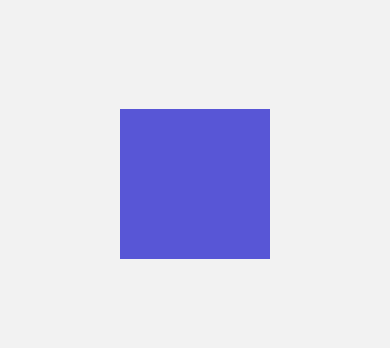
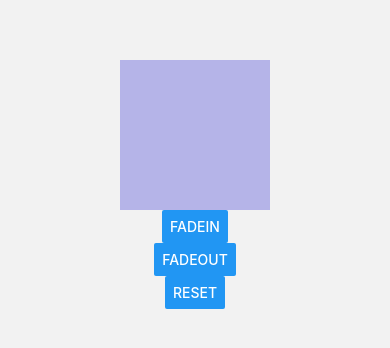
Before and after one commit to Zcehtro/RNComponents, a React Native app: screen /Animation101Screen in a window 390 px wide. Shown: the part 238-586 px from the top of the page. Built offline with nearby package versions, Linux system fonts and the light colour scheme.

Commit message:
added fade animation

```diff
--- a/src/screens/Animation101Screen.tsx
+++ b/src/screens/Animation101Screen.tsx
@@ -1,9 +1,40 @@
-import { StyleSheet, View } from "react-native";
+import { useRef } from "react";
+import { StyleSheet, View, Animated, Button } from "react-native";
 
 export const Animation101Screen = () => {
+  const opacity = useRef(new Animated.Value(0.4)).current;
+
+  const fadeIn = () => {
+    Animated.timing(opacity, {
+      toValue: 1,
+      duration: 300,
+      useNativeDriver: true,
+    }).start(() => console.log("animación terminó"));
+  };
+
+  const fadeOut = () => {
+    Animated.timing(opacity, {
+      toValue: 0,
+      duration: 300,
+      useNativeDriver: true,
+    }).start();
+  };
+
+  const reset = () => {
+    Animated.timing(opacity, {
+      toValue: 0.4,
+      duration: 300,
+      useNativeDriver: true,
+    }).start();
+  };
+
   return (
     <View style={styles.container}>
-      <View style={{ ...styles.purpleBox }}></View>
+      <Animated.View
+        style={{ ...styles.purpleBox, opacity: opacity }}></Animated.View>
+      <Button title="FadeIn" onPress={fadeIn} />
+      <Button title="FadeOut" onPress={fadeOut} />
+      <Button title="Reset" onPress={reset} />
     </View>
   );
 };
```
